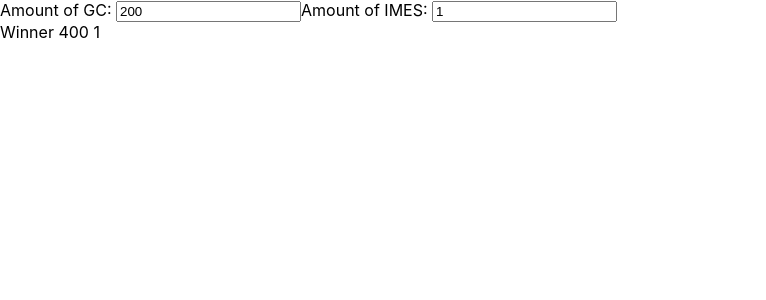
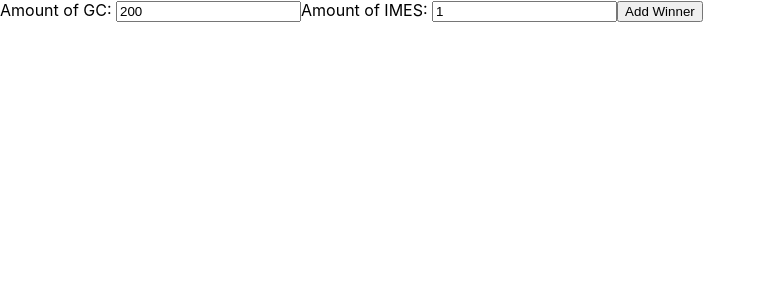
Before and after one commit to alanlasco/imu-em-web-helper, a React (Create React App) app: page / in a window 1280 px wide. Shown: the top 300 px of the page, without its empty margins (0-766 px from the left). Built offline with nearby package versions, Linux system fonts and the light colour scheme.

Commit message:
adding a winning, later to be a component

```diff
--- a/src/components/ListOfWinners.tsx
+++ b/src/components/ListOfWinners.tsx
@@ -3,16 +3,29 @@ import React, { useState } from "react";
 export const ListOfWinners = () => {
   const [goldCredits, setGoldCredits] = useState<number | string>(200);
   const [imes, setImes] = useState<number | string>(1);
+  const [winners, setWinners] = useState<
+    { goldCredits: number; imes: number }[]
+  >([]);
 
   const handleGoldCreditsChange = (e: React.ChangeEvent<HTMLInputElement>) => {
     const value = e.target.value;
-    setGoldCredits(value === "" ? "" : Number(value)); // No cambiar a número si está vacío
+    setGoldCredits(value === "" ? "" : Number(value));
   };
 
   const handleImesChange = (e: React.ChangeEvent<HTMLInputElement>) => {
     const value = e.target.value;
     setImes(value === "" ? "" : Number(value));
   };
+
+  const addWinner = () => {
+    if (typeof goldCredits === "number" && typeof imes === "number") {
+      setWinners([
+        ...winners,
+        { goldCredits: Number(goldCredits), imes: Number(imes) },
+      ]);
+    }
+  };
+
   return (
     <>
       <article className="configWinner">
@@ -21,9 +34,8 @@ export const ListOfWinners = () => {
           <input
             type="number"
             name="goldCredits"
-            id=""
             value={goldCredits}
-            onChange={handleGoldCreditsChange} //e argumento que representa el cambio del input
+            onChange={handleGoldCreditsChange}
           />
           <label htmlFor="imes">Amount of IMES: </label>
           <input
@@ -32,12 +44,16 @@ export const ListOfWinners = () => {
             value={imes}
             onChange={handleImesChange}
           />
+
+          <button onClick={addWinner}>Add Winner</button>
         </span>
       </article>
       <section className="List">
-        <span>
-          Winner {Number(goldCredits) * 2} {imes}
-        </span>
+        {winners.map((winner, index) => (
+          <span key={index}>
+            Winner {winner.goldCredits * 2} {winner.imes} <br />
+          </span>
+        ))}
       </section>
     </>
   );
```
